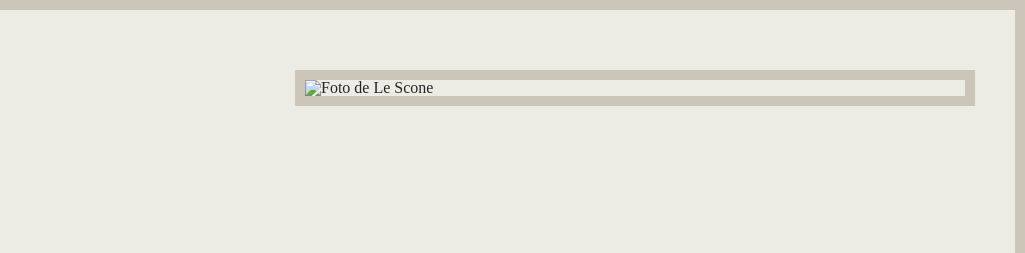
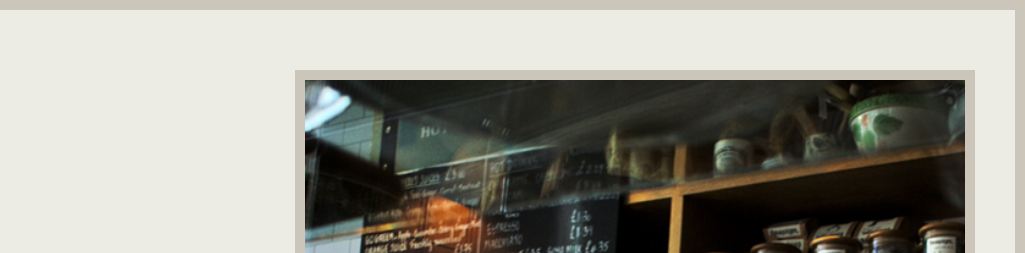
Before and after one commit to SantanaDeveloper/Le-Scone, a website: page index.html in a window 1280 px wide. Shown: the top 253 px of the page, 255-1280 px from the left. Drawn offline with Linux system fonts and the light colour scheme; a web font is replaced by a local one.

Commit message:
Add Readme.md

```diff
--- a/index.html
+++ b/index.html
@@ -19,7 +19,7 @@
 			<p class="intro-telefone">+55 021 2412-3333</p>
 		</div>
 		<div class="grid-7">
-			<img class="intro-foto" src="img/foto.jpg" alt="Foto de Le Scone" />
+			<img class="intro-foto" src="img/foto.png" alt="Foto de Le Scone" />
 		</div>
 	</main>
 
```
Also changed, not shown: readme.md.
